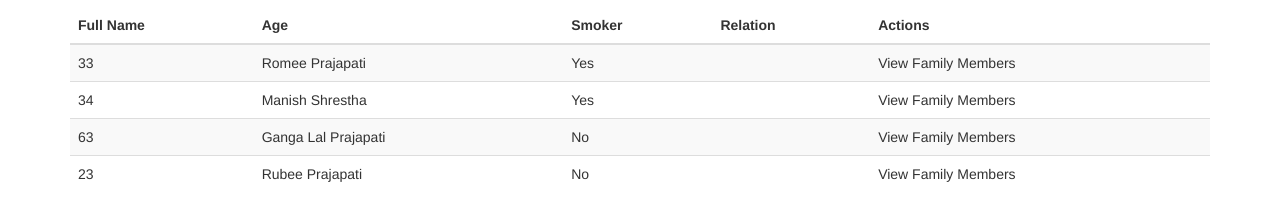
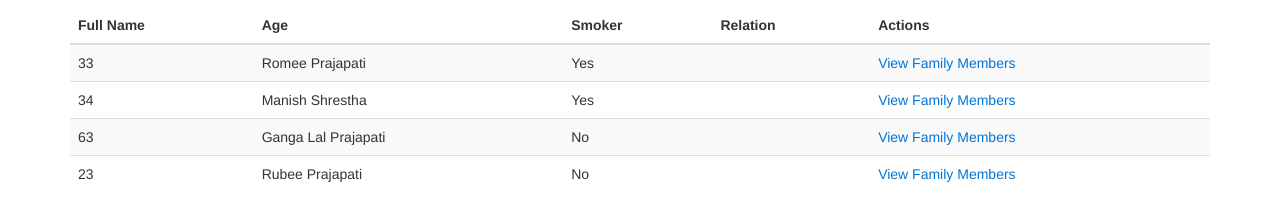
Before and after one commit to romeepraj/hhbuilder, a plain HTML site: page applicant.html in a window 1280 px wide. Shown: the part 103-324 px from the top of the page. Drawn offline with Linux system fonts and the light colour scheme.

Commit message:
minor edit

```diff
--- a/css/style.css
+++ b/css/style.css
@@ -16,6 +16,7 @@ dt{
 }
 [class^="close_"], [class^="view_"]{
     cursor: pointer;
+    color:#0275d8;
 }
 .wrapper{
     margin-top:40px;
```
